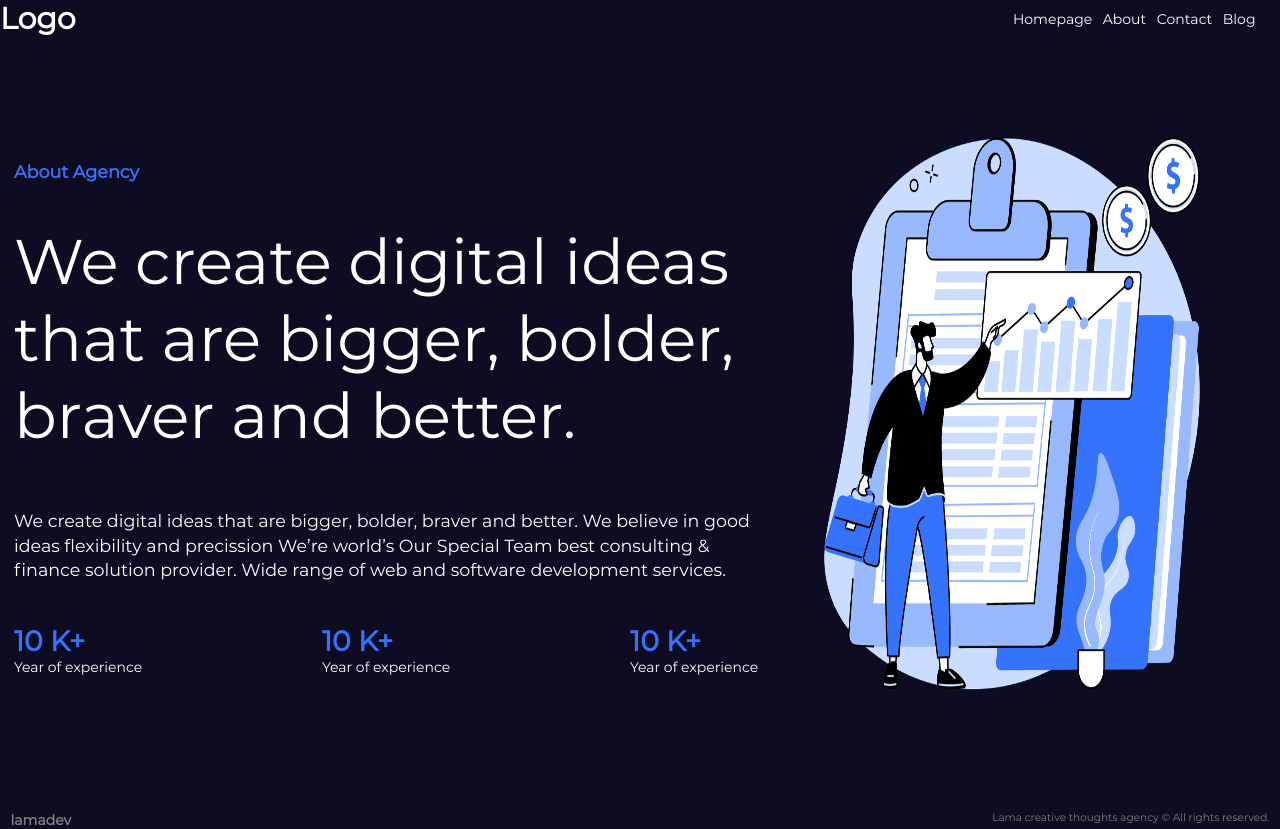
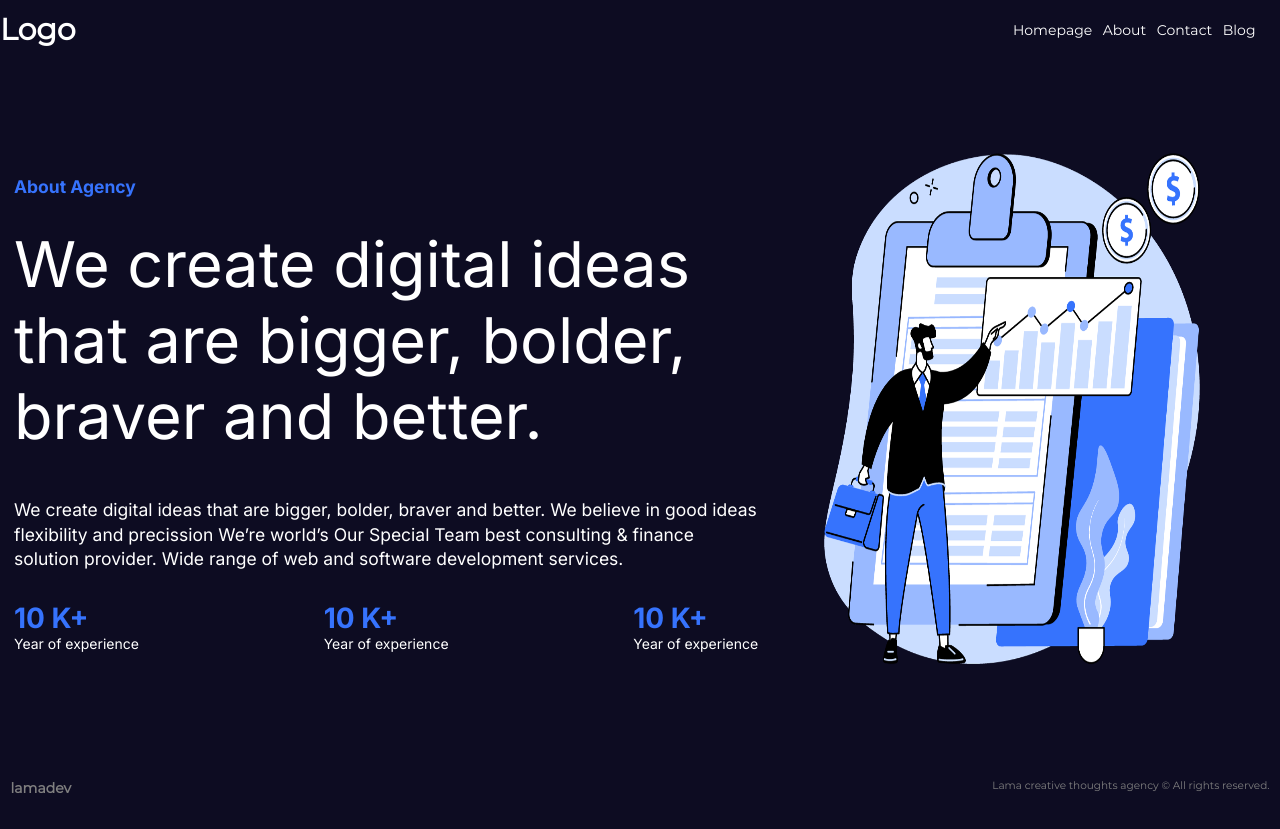
Before and after one commit to biztanjali/BlogApp, a Next.js app: page /about in a window 1280 px wide. After the commit the page ends 800 px from the top, so only its background shows below. Built offline with nearby package versions, Linux system fonts and the light colour scheme.

Commit message:
Navbar Height Fixed

```diff
--- a/src/app/layout.tsx
+++ b/src/app/layout.tsx
@@ -21,7 +21,7 @@ export default function RootLayout({
     <html lang="en">
       <body>
         <Navbar/>
-        <div className="main-container">
+        <div className={`${inter.className} main-container`}>
         {children}
         </div>
         <Footer/>
--- a/src/components/Navbar/navbar.module.scss
+++ b/src/components/Navbar/navbar.module.scss
@@ -1,5 +1,5 @@
 .container {
-  height: 0.625;
+  height: 4.25rem;
 }
 
 .logo{
--- a/src/styles/index.scss
+++ b/src/styles/index.scss
@@ -20,7 +20,7 @@ body {
   font-size: 14px;
   font-family: $primary-font;
   background-color: $primary-color;
-    color: $secondary-color;
+  color: $secondary-color;
 
   @media only screen and (min-width: 1920px) {
     font-size: 16px;
@@ -40,5 +40,5 @@ code {
 
 
 .main-container {
-  height: calc(100% - 2.625rem);
+  height: calc(100% - 6.5rem);
 }
```
